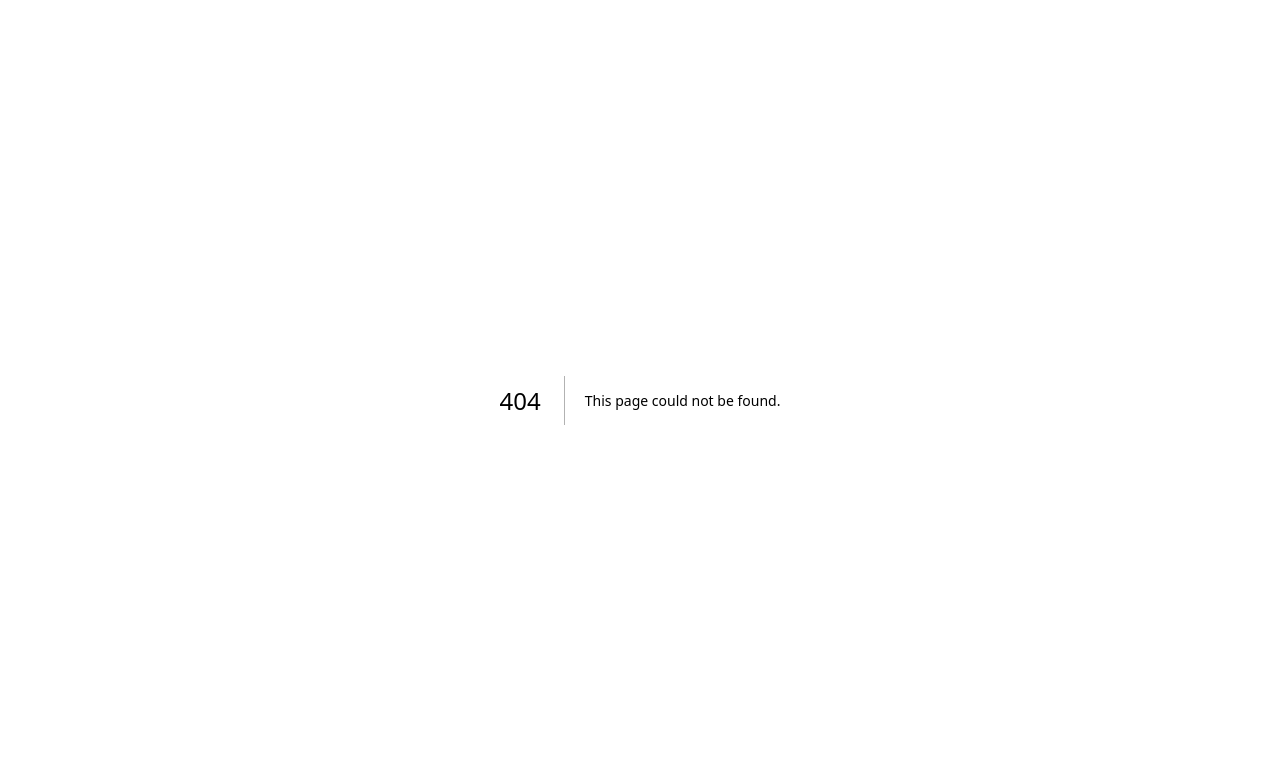
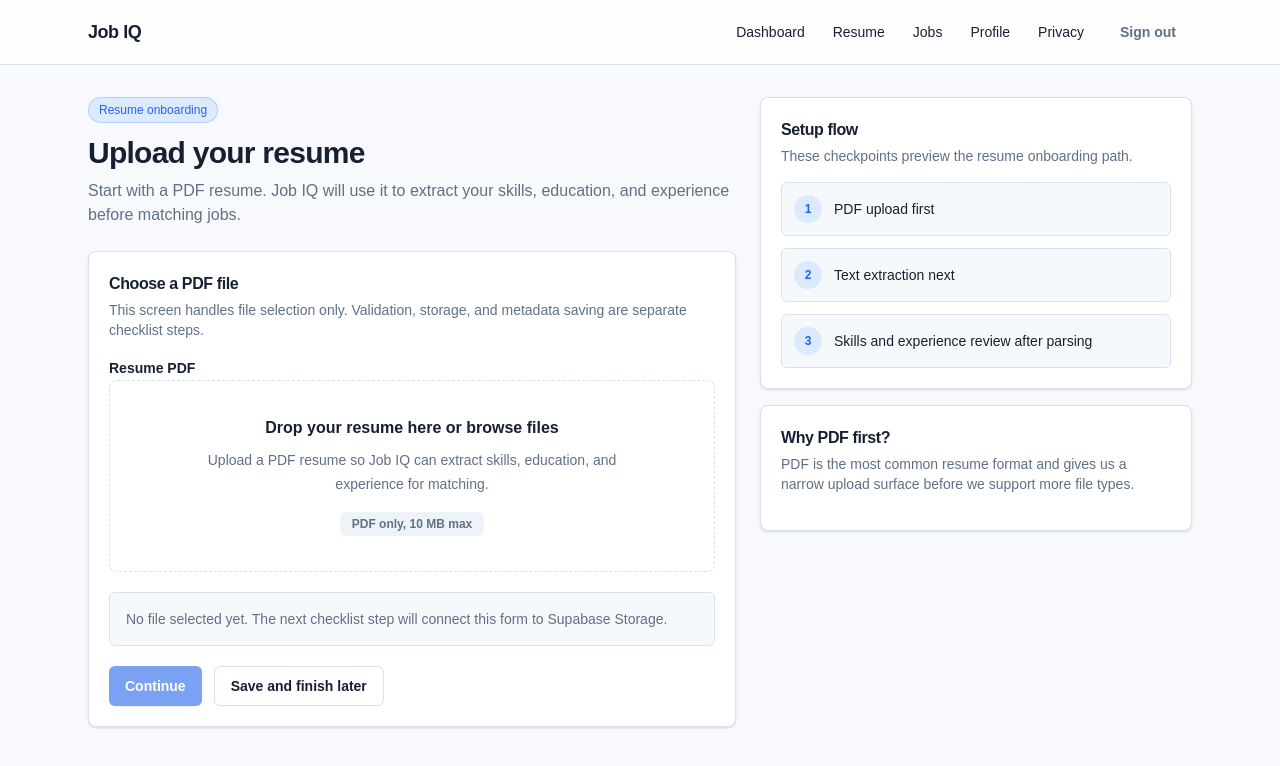
Before and after one commit to nimahejazi/job-iq, a Next.js app: page /onboarding/resume in a window 1280 px wide. Before the commit this address had no page. Shown: the top 766 px of the page. Built offline with nearby package versions, Linux system fonts and the light colour scheme.

Commit message:
Add resume upload onboarding UI

```diff
--- /dev/null
+++ b/src/app/(app)/onboarding/resume/_components/resume-upload-form.tsx
@@ -0,0 +1,150 @@
+"use client";
+
+import { useId, useState, type ChangeEvent, type DragEvent } from "react";
+import { Button } from "@/components/ui";
+import { cx } from "@/lib/styles";
+
+const acceptedFileTypes = ".pdf,application/pdf";
+const maxPreviewSizeBytes = 10 * 1024 * 1024;
+
+function formatFileSize(bytes: number) {
+  if (bytes < 1024 * 1024) {
+    return `${Math.max(1, Math.round(bytes / 1024))} KB`;
+  }
+
+  return `${(bytes / (1024 * 1024)).toFixed(1)} MB`;
+}
+
+type SelectedFileState = {
+  error?: string;
+  fileName?: string;
+  fileSize?: string;
+};
+
+// ResumeUploadForm owns browser-only file input state until the real upload action is added.
+export function ResumeUploadForm() {
+  const inputId = useId();
+  const [isDragging, setIsDragging] = useState(false);
+  const [selectedFile, setSelectedFile] = useState<SelectedFileState>({});
+
+  function previewSelectedFile(file: File | undefined) {
+    if (!file) {
+      setSelectedFile({});
+      return;
+    }
+
+    const isPdfFile =
+      file.type === "application/pdf" ||
+      file.name.toLowerCase().endsWith(".pdf");
+
+    // Client-side checks are only for immediate feedback; the upload action will validate again.
+    if (!isPdfFile) {
+      setSelectedFile({ error: "Choose a PDF file." });
+      return;
+    }
+
+    if (file.size > maxPreviewSizeBytes) {
+      setSelectedFile({ error: "Choose a PDF under 10 MB." });
+      return;
+    }
+
+    setSelectedFile({
+      fileName: file.name,
+      fileSize: formatFileSize(file.size),
+    });
+  }
+
+  function handleFileChange(event: ChangeEvent<HTMLInputElement>) {
+    previewSelectedFile(event.target.files?.[0]);
+  }
+
+  function handleDragOver(event: DragEvent<HTMLLabelElement>) {
+    event.preventDefault();
+    setIsDragging(true);
+  }
+
+  function handleDragLeave() {
+    setIsDragging(false);
+  }
+
+  function handleDrop(event: DragEvent<HTMLLabelElement>) {
+    event.preventDefault();
+    setIsDragging(false);
+    previewSelectedFile(event.dataTransfer.files?.[0]);
+  }
+
+  return (
+    <form className="space-y-5">
+      <div className="space-y-2">
+        <label
+          className="text-sm font-semibold text-foreground"
+          htmlFor={inputId}
+        >
+          Resume PDF
+        </label>
+        <label
+          className={cx(
+            "flex min-h-48 cursor-pointer flex-col items-center justify-center rounded-lg border border-dashed border-border bg-surface px-6 py-8 text-center transition-colors hover:border-primary hover:bg-muted/60",
+            isDragging && "border-primary bg-primary-soft/40",
+            selectedFile.error && "border-warning/60 bg-warning-soft/30",
+          )}
+          htmlFor={inputId}
+          onDragLeave={handleDragLeave}
+          onDragOver={handleDragOver}
+          onDrop={handleDrop}
+        >
+          <span className="text-base font-semibold text-foreground">
+            Drop your resume here or browse files
+          </span>
+          <span className="mt-2 max-w-md text-sm leading-6 text-muted-foreground">
+            Upload a PDF resume so Job IQ can extract skills, education, and
+            experience for matching.
+          </span>
+          <span className="mt-4 rounded-md bg-muted px-3 py-1 text-xs font-semibold text-muted-foreground">
+            PDF only, 10 MB max
+          </span>
+        </label>
+        <input
+          accept={acceptedFileTypes}
+          className="sr-only"
+          id={inputId}
+          name="resume"
+          onChange={handleFileChange}
+          type="file"
+        />
+      </div>
+
+      <div
+        aria-live="polite"
+        className="rounded-md border border-border bg-muted/50 p-4 text-sm"
+      >
+        {selectedFile.error ? (
+          <p className="font-medium text-warning">{selectedFile.error}</p>
+        ) : selectedFile.fileName ? (
+          <div className="space-y-1">
+            <p className="font-semibold text-foreground">
+              {selectedFile.fileName}
+            </p>
+            <p className="text-muted-foreground">
+              Ready for upload preview, {selectedFile.fileSize}.
+            </p>
+          </div>
+        ) : (
+          <p className="text-muted-foreground">
+            No file selected yet. The next checklist step will connect this form
+            to Supabase Storage.
+          </p>
+        )}
+      </div>
+
+      <div className="flex flex-col gap-3 sm:flex-row">
+        <Button disabled={!selectedFile.fileName} type="button">
+          Continue
+        </Button>
+        <Button type="button" variant="secondary">
+          Save and finish later
+        </Button>
+      </div>
+    </form>
+  );
+}
--- /dev/null
+++ b/src/app/(app)/onboarding/resume/page.tsx
@@ -0,0 +1,81 @@
+import {
+  Badge,
+  Card,
+  CardDescription,
+  CardHeader,
+  CardTitle,
+} from "@/components/ui";
+import { ResumeUploadForm } from "./_components/resume-upload-form";
+
+const resumeSetupNotes = [
+  "PDF upload first",
+  "Text extraction next",
+  "Skills and experience review after parsing",
+];
+
+// Resume onboarding starts with file selection before storage and parsing are wired in.
+export default function ResumeOnboardingPage() {
+  return (
+    <div className="grid gap-6 lg:grid-cols-[1.2fr_0.8fr]">
+      <section className="space-y-6">
+        <div className="space-y-3">
+          <Badge tone="primary">Resume onboarding</Badge>
+          <div className="max-w-2xl space-y-2">
+            <h1 className="text-3xl font-bold tracking-tight text-foreground">
+              Upload your resume
+            </h1>
+            <p className="text-muted-foreground">
+              Start with a PDF resume. Job IQ will use it to extract your
+              skills, education, and experience before matching jobs.
+            </p>
+          </div>
+        </div>
+
+        <Card>
+          <CardHeader>
+            <CardTitle>Choose a PDF file</CardTitle>
+            <CardDescription>
+              This screen handles file selection only. Validation, storage, and
+              metadata saving are separate checklist steps.
+            </CardDescription>
+          </CardHeader>
+          <ResumeUploadForm />
+        </Card>
+      </section>
+
+      <aside className="space-y-4">
+        <Card>
+          <CardHeader>
+            <CardTitle>Setup flow</CardTitle>
+            <CardDescription>
+              These checkpoints preview the resume onboarding path.
+            </CardDescription>
+          </CardHeader>
+          <ol className="space-y-3">
+            {resumeSetupNotes.map((note, index) => (
+              <li
+                className="flex items-center gap-3 rounded-md border border-border bg-muted/50 p-3 text-sm font-medium text-foreground"
+                key={note}
+              >
+                <span className="flex size-7 shrink-0 items-center justify-center rounded-full bg-primary-soft text-xs font-bold text-primary">
+                  {index + 1}
+                </span>
+                {note}
+              </li>
+            ))}
+          </ol>
+        </Card>
+
+        <Card>
+          <CardHeader>
+            <CardTitle>Why PDF first?</CardTitle>
+            <CardDescription>
+              PDF is the most common resume format and gives us a narrow upload
+              surface before we support more file types.
+            </CardDescription>
+          </CardHeader>
+        </Card>
+      </aside>
+    </div>
+  );
+}
--- a/src/app/(app)/page.tsx
+++ b/src/app/(app)/page.tsx
@@ -1,3 +1,4 @@
+import Link from "next/link";
 import {
   Badge,
   Button,
@@ -67,8 +68,18 @@ export default function DashboardPage() {
             ))}
           </div>
           <div className="mt-5 flex flex-col gap-3 sm:flex-row">
-            <Button>Upload resume</Button>
-            <Button variant="secondary">Set preferences</Button>
+            <Link
+              className="inline-flex h-10 items-center justify-center rounded-md bg-primary px-4 text-sm font-semibold text-primary-foreground shadow-sm transition-colors hover:bg-primary-strong"
+              href="/onboarding/resume"
+            >
+              Upload resume
+            </Link>
+            <Link
+              className="inline-flex h-10 items-center justify-center rounded-md border border-border bg-surface px-4 text-sm font-semibold text-foreground transition-colors hover:bg-muted"
+              href="/profile"
+            >
+              Set preferences
+            </Link>
           </div>
         </Card>
 
--- a/src/components/ui/page-shell.tsx
+++ b/src/components/ui/page-shell.tsx
@@ -8,6 +8,7 @@ type PageShellProps = {
 
 const navigationItems = [
   { href: "/", label: "Dashboard" },
+  { href: "/onboarding/resume", label: "Resume" },
   { href: "/jobs", label: "Jobs" },
   { href: "/profile", label: "Profile" },
   { href: "/settings/privacy", label: "Privacy" },
--- a/src/proxy.ts
+++ b/src/proxy.ts
@@ -3,7 +3,7 @@ import { NextResponse, type NextRequest } from "next/server";
 import { getSupabasePublicEnv, hasSupabasePublicEnv } from "@/lib/env/public";
 import type { Database } from "@/lib/supabase/database.types";
 
-const protectedRoutes = ["/", "/jobs", "/profile", "/settings"];
+const protectedRoutes = ["/", "/jobs", "/onboarding", "/profile", "/settings"];
 const authRoutes = ["/auth/sign-in", "/auth/sign-up"];
 
 function isProtectedRoute(pathname: string) {
```
Also changed, not shown: 1 other file (tests, documents, lock files or other folders).
